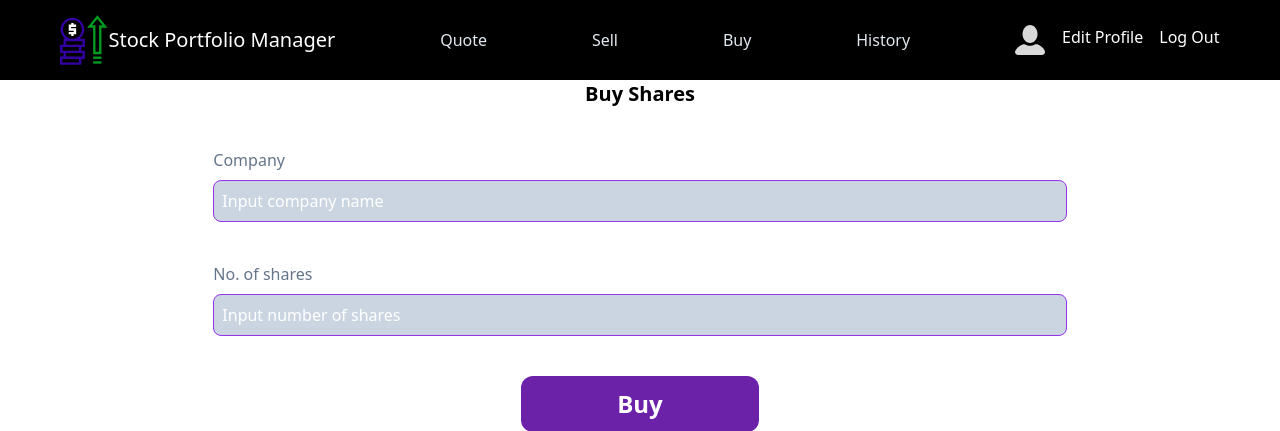
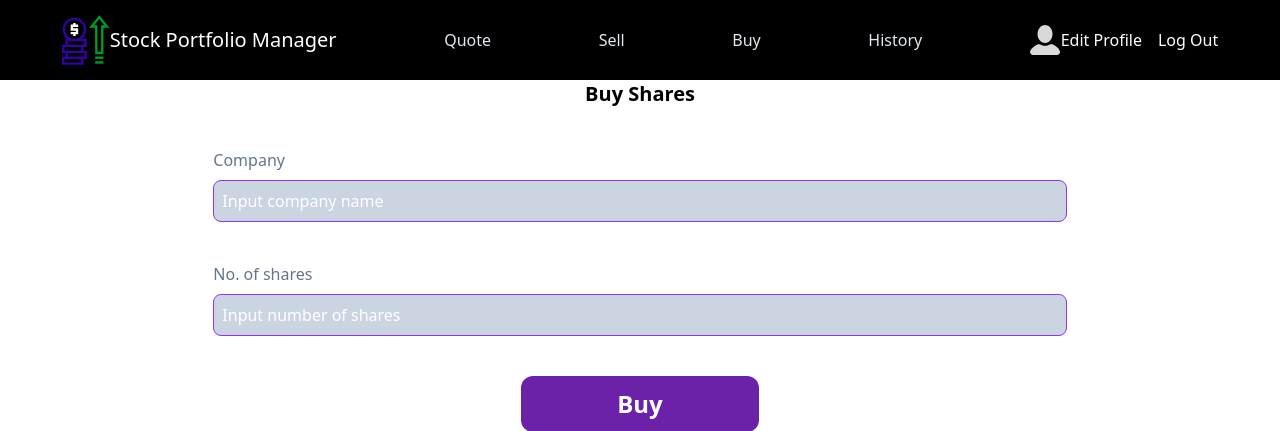
Before and after one commit to LeafieSolutions/finance_app, a Flask app: page /buy in a window 1280 px wide. Shown: the top 431 px of the page. Run offline with Flask 3, Linux system fonts and the light colour scheme; a user stored in the database is signed in; style sheets or scripts are compiled from the project's sources; some libraries are stand-ins or nearby versions.

Commit message:
edit profile nav

```diff
--- a/templates/layout.html
+++ b/templates/layout.html
@@ -24,9 +24,11 @@
             <a href="/sell" class="text-slate-200">Sell</a>
             <a href="/buy" class="text-slate-200">Buy</a>
             <a href="/history" class="text-slate-200">History</a>
-            <div class="flex gap-4 text-white">
-                <img src="../assets/icons/user.svg" alt="user">
-                <a href="/profile">Edit Profile</a>
+            <div class="flex gap-4 text-white items-center">
+                <a href="/profile" class="flex items-center">
+                    <img src="../assets/icons/user.svg" alt="user">
+                    <p>Edit Profile</p>
+                </a>
                 <a href="/logout">Log Out</a>
             </div>
             <script>
```
